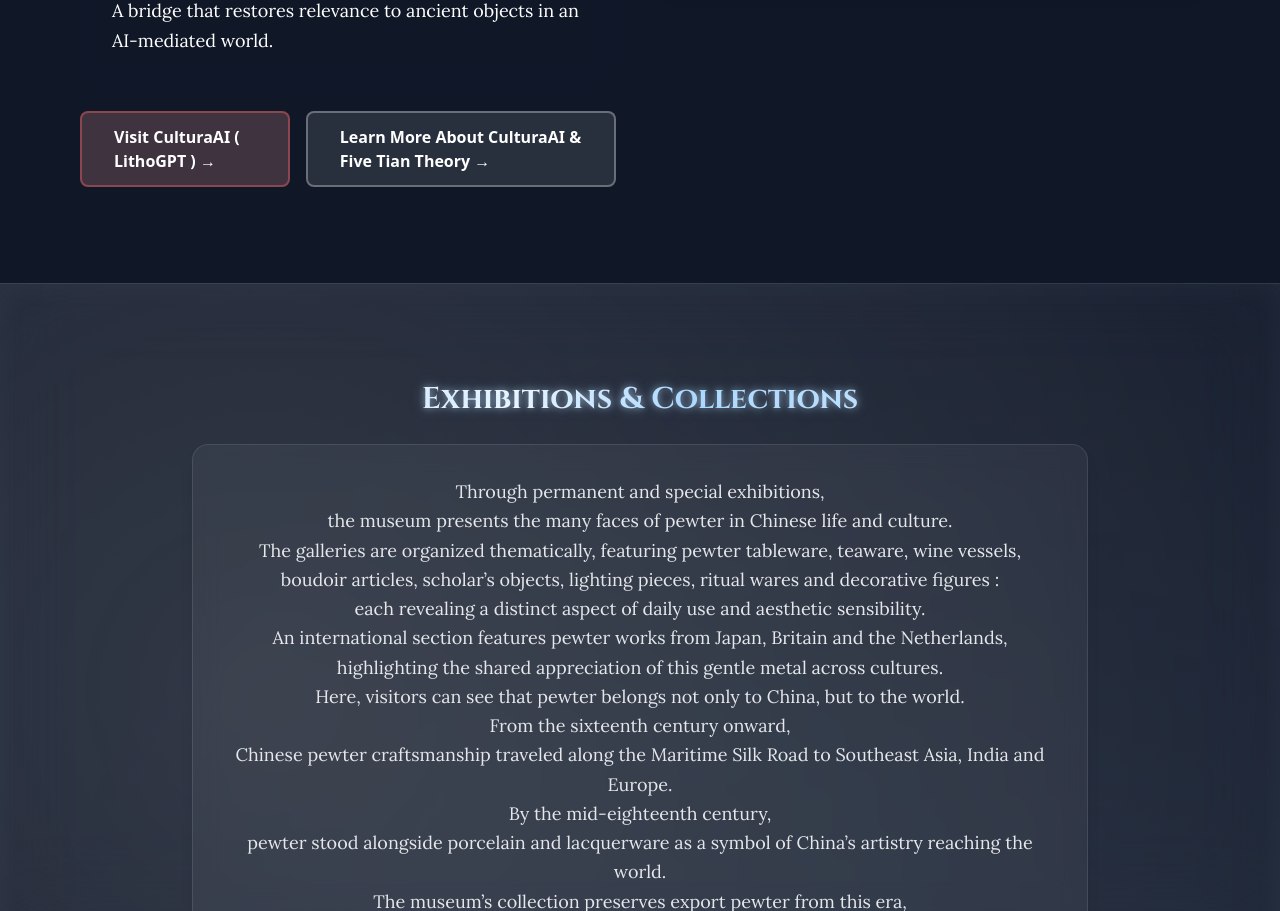
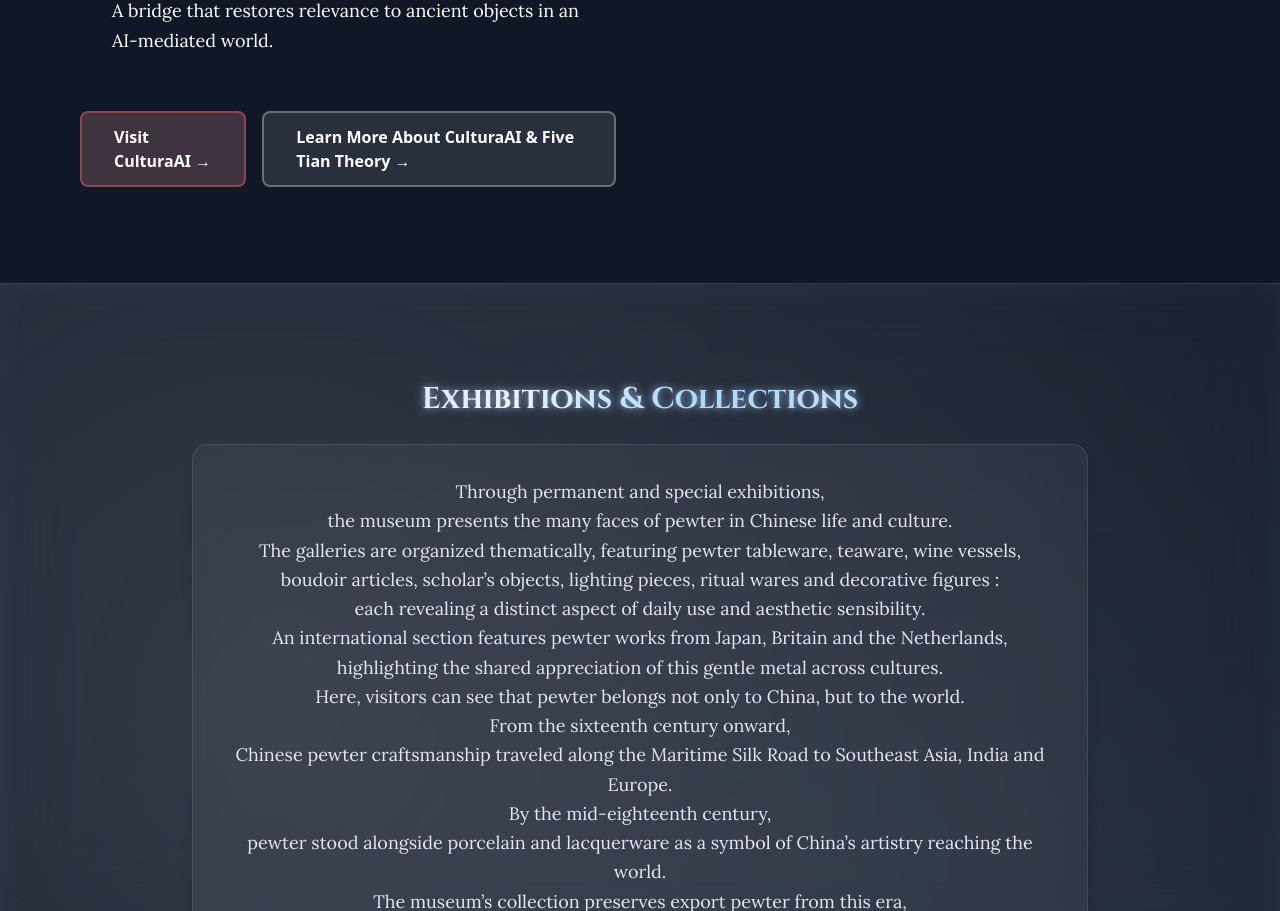
Before and after one commit to DazaiMari/china_pewter_museum, a React (Vite) app: page / in a window 1280 px wide. Shown: the part 3312-4223 px from the top of the page. Built offline with nearby package versions, Linux system fonts and the light colour scheme.

Commit message:
feat: change domain name:https://culturaai.org/ v2

```diff
--- a/src/pages/Home.tsx
+++ b/src/pages/Home.tsx
@@ -722,7 +722,7 @@
                                 rel="noopener noreferrer"
                                 className="inline-block px-8 py-3 bg-red-300/20 hover:bg-red-600/30 border-2 border-red-400/40 hover:border-red-400/60 rounded-lg text-white font-semibold transition-all duration-300 hover:scale-105 hover:shadow-[0_0_20px_rgba(255,0,0,0.4)]"
                             >
-                                {isChinese ? "访问 CulturaAI（ LithoGPT ） →" : "Visit CulturaAI ( LithoGPT ) →"}
+                                {isChinese ? "访问 CulturaAI →" : "Visit CulturaAI →"}
                             </a>
                             <Link
                                 to={isZh ? "/zh/culturaai" : "/culturaai"}
```
